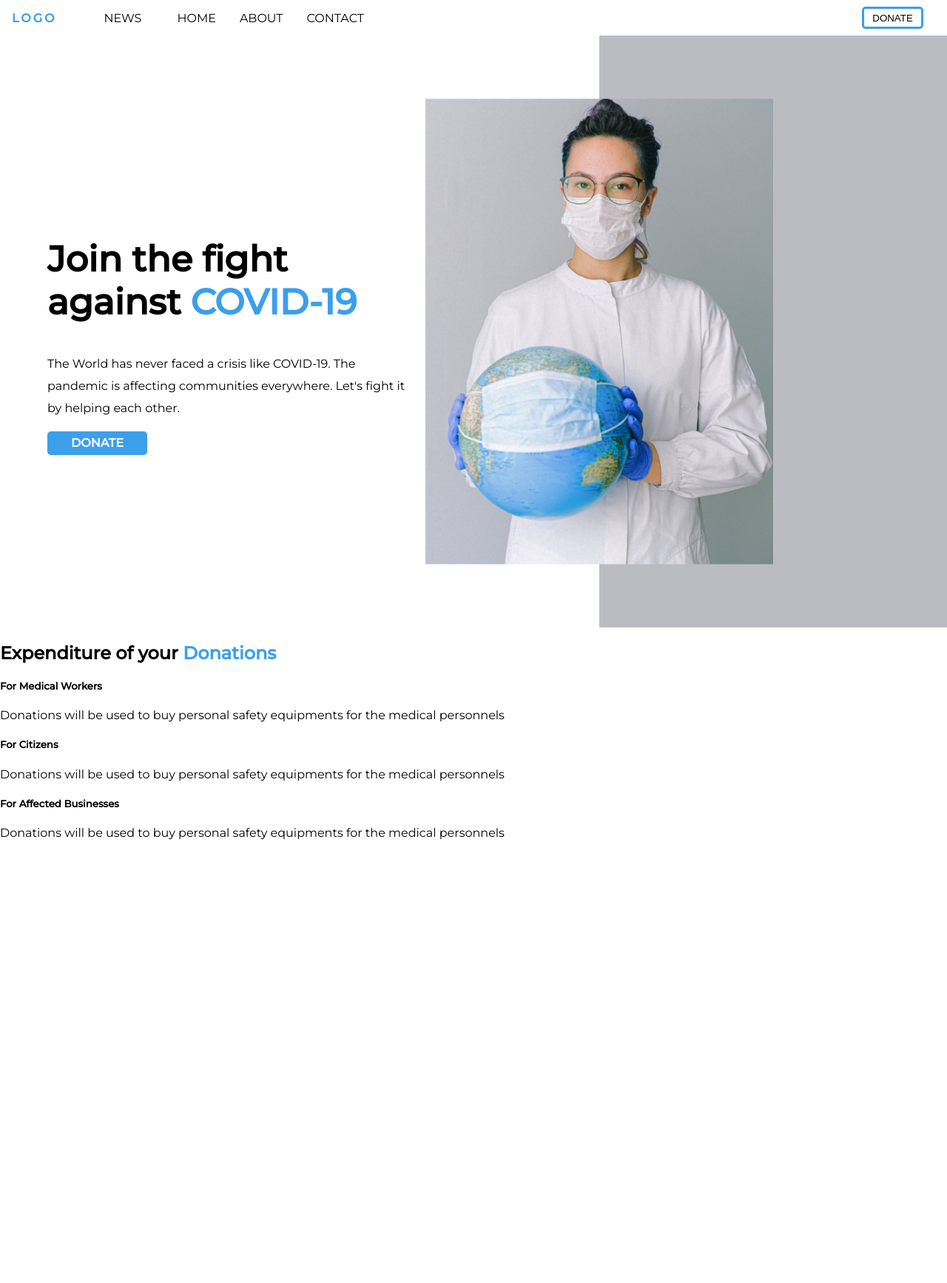
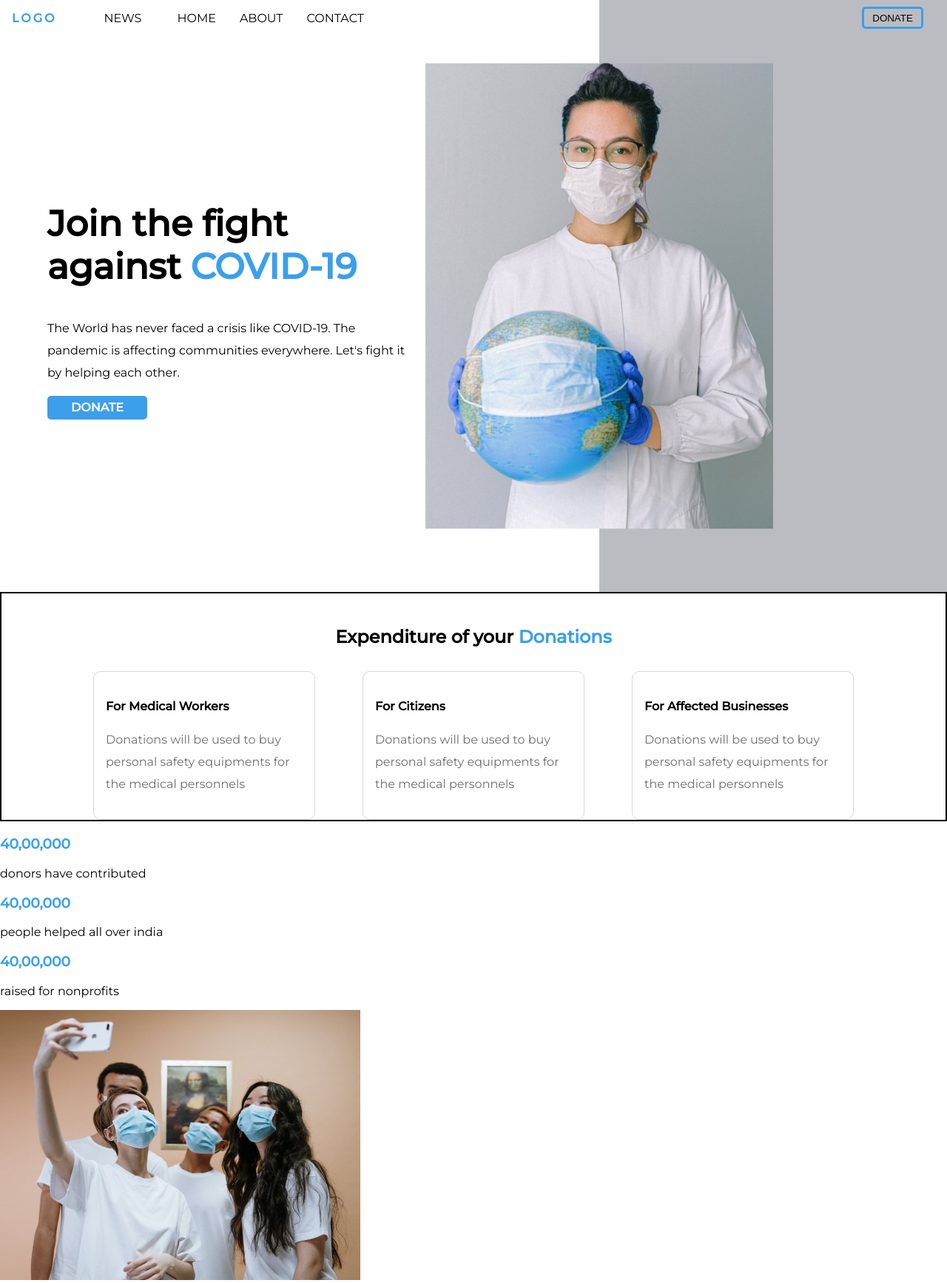
Before and after one commit to ASHWIN776/Donation-System, a PHP site: page / in a window 1280 px wide. Shown: the whole page at 74% size. Before the commit the page ends 1135 px from the top, so only its background shows below. Run offline with PHP 8.4, Linux system fonts and the light colour scheme; some libraries are stand-ins or nearby versions.

Commit message:
Added the stats part of the about section

```diff
--- a/assets/styles/styles.css
+++ b/assets/styles/styles.css
@@ -10,6 +10,9 @@ body, html{
 }
 
 header{
+    position: absolute;
+    width: 100%;
+    top: 0%;
     display: flex;
     align-items: center;
     min-height: 6vh;
@@ -98,9 +101,7 @@ nav ul{
 .nav-scroll{
     background-color: white;
     z-index: 1;
-    position: sticky;
-    top: 0%;
-    width: 100%;
+    position: fixed;
 }
 
 .nav-scroll #donate-nav{
@@ -166,6 +167,41 @@ button:hover{
 .blue-hl{
     color: #3B9FEB;
 }
+
+/* Home Section Styles end here */
+#about{
+    height: 100vh;
+}
+
+
+#expenditure{
+    padding-top: 1.5rem;
+    border: 2px solid;
+}
+
+h2{
+    text-align: center;
+    margin-bottom: 2rem;
+}
+
+#expenditure > div{
+    display: flex;
+    justify-content: center;
+}
+
+.expend-container{
+    padding: 1rem;
+    margin:  0 2rem;
+    flex-basis: 300px;
+    border: 1px solid #D8D8D8;
+    border-radius: 10px;
+}
+
+.expend-content{
+    color: #6f6e6e;
+    line-height: 30px;
+}
+
 
 
 
@@ -253,4 +289,15 @@ button:hover{
         top: 0%;
         transform: translate(-50%,0);
     }
+
+    /* Home Section Styles end here */
+
+    #expenditure > div{
+        flex-direction: column;
+        padding: 0 2rem;
+    }
+
+    .expend-container{
+        margin: 1rem 0;
+    }
 }
--- a/index.html
+++ b/index.html
@@ -5,6 +5,8 @@
     <meta http-equiv="X-UA-Compatible" content="IE=edge" />
     <meta name="viewport" content="width=device-width, initial-scale=1.0" />
     <title>Donation System</title>
+    <!-- Iconify -->
+    <script src="https://code.iconify.design/1/1.0.6/iconify.min.js"></script>
     <!-- google fonts -->
     <link rel="preconnect" href="https://fonts.gstatic.com">
     <link href="https://fonts.googleapis.com/css2?family=Montserrat:wght@100;200;300;400;500&display=swap" rel="stylesheet">
@@ -71,27 +73,55 @@
             </h2>
           <div>
             <div class="expend-container">
-                <h5>For Medical Workers</h5>
+                <span class="iconify" data-inline="false" data-icon="wpf:doctors-bag" style="color: #3b9feb; font-size: 26px;"></span>
+                <h4>For Medical Workers</h4>
                 <p class="expend-content">
                     Donations will be used to buy personal safety equipments for the
                     medical personnels
                 </p>
             </div>
             <div class="expend-container">
-                <h5>For Citizens</h5>
+                <span class="iconify" data-inline="false" data-icon="fluent:people-community-24-filled" style="font-size: 26px; color: #3B9FEB;"></span>
+                <h4>For Citizens</h4>
                 <p class="expend-content">
                     Donations will be used to buy personal safety equipments for the
                     medical personnels
                 </p>
             </div>
             <div class="expend-container">
-                <h5>For Affected Businesses</h5>
+                <span class="iconify" data-inline="false" data-icon="fa-solid:business-time" style="font-size: 26px; color: #3B9FEB;"></span>
+                <h4>For Affected Businesses</h4>
                 <p class="expend-content">
                     Donations will be used to buy personal safety equipments for the
                     medical personnels
                 </p>
             </div>
           </div>
+        </div>
+        <div id="org-stats">
+            <div id="num-stats">
+                <div class="num-container">
+                    <h3 class="blue-hl">40,00,000</h3>
+                    <p class="num-content">
+                        donors have contributed
+                    </p>
+                </div>
+                <div class="num-container">
+                    <h3 class="blue-hl">40,00,000</h3>
+                    <p class="num-content">
+                        people helped all over india
+                    </p>
+                </div>
+                <div class="num-container">
+                    <h3 class="blue-hl">40,00,000</h3>
+                    <p class="num-content">
+                        raised for nonprofits
+                    </p>
+                </div>
+            </div>
+            <div>
+                <img src="./assets/img/about.png" alt="4people with masks taking a selfie">
+            </div>
         </div>
       </section>
     </main>
```
